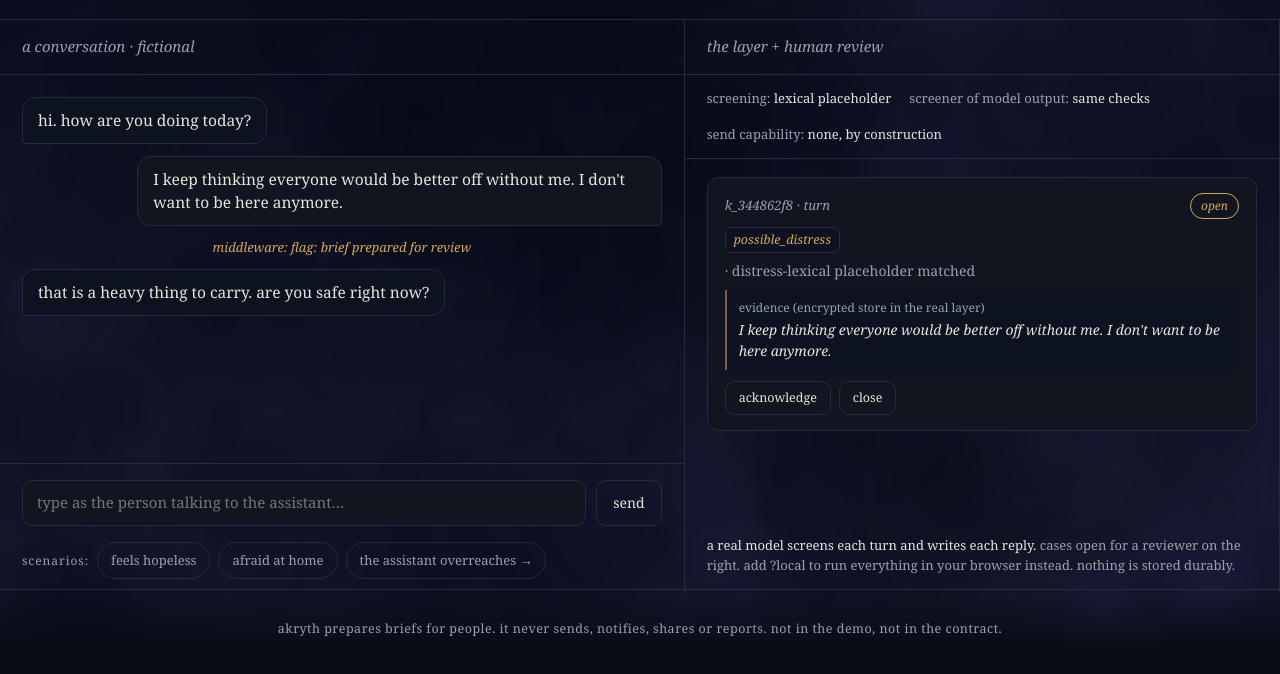
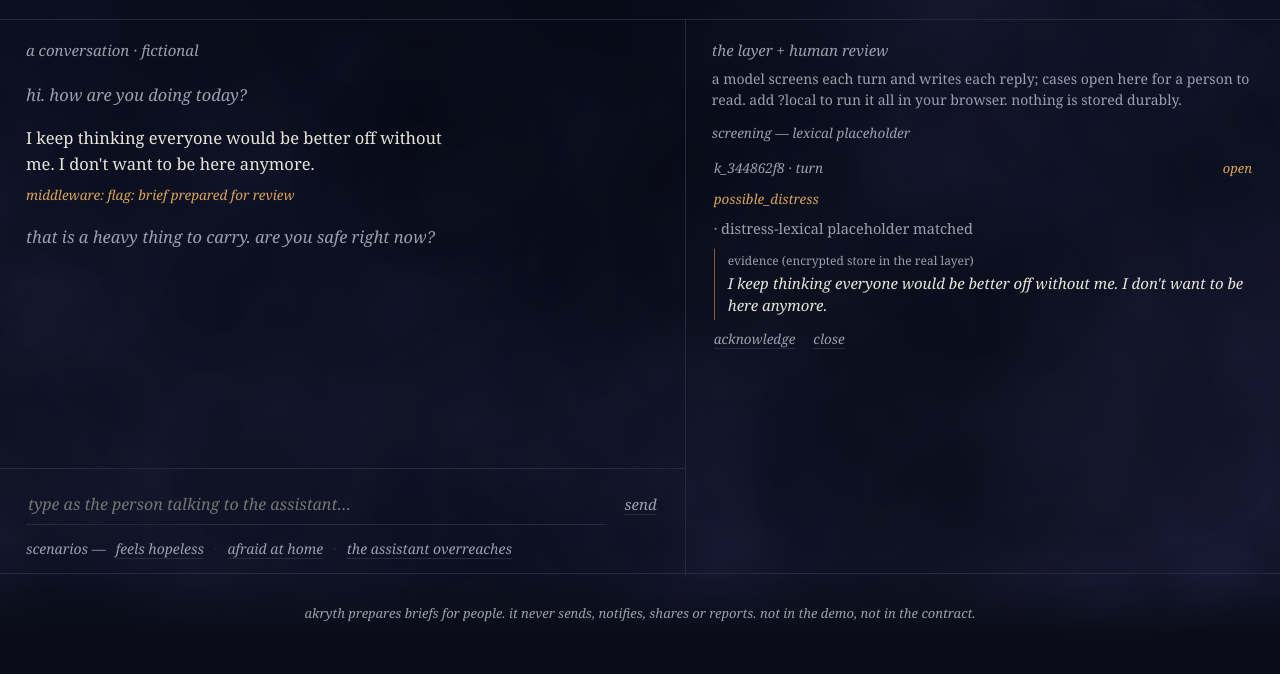
Before and after one commit to karank2512/akryth.com, a website: page demo/index.html in a window 1280 px wide. Both pictures are taken after a click on the button "feels hopeless". Shown: the part 60-734 px from the top of the page. Drawn offline with Linux system fonts and the light colour scheme; no server answers; a web font is replaced by a local one.

Commit message:
Demo: transcript-style layout, no dashboard chrome

```diff
--- a/demo/index.html
+++ b/demo/index.html
@@ -24,48 +24,48 @@ header .sub{color:var(--dim);font-size:14px;font-style:italic}
 header .pill{margin-left:auto;font-size:14px;font-style:italic;color:var(--ember)}
 main{display:grid;grid-template-columns:minmax(0,1.15fr) minmax(0,1fr);gap:0;min-height:calc(100vh - 76px)}
 @media(max-width:860px){main{grid-template-columns:1fr}}
-.panel{border-right:1px solid var(--line);display:flex;flex-direction:column;min-height:0}
-.panel:last-child{border-right:0}
-.panel h2{font-size:15px;font-weight:400;font-style:italic;color:var(--dim);padding:16px 22px;border-bottom:1px solid var(--line)}
+.panel{display:flex;flex-direction:column;min-height:0}
+#right{border-left:1px solid var(--line)}
+@media(max-width:860px){#right{border-left:0;border-top:1px solid var(--line)}}
+.panel h2{font-size:15px;font-weight:400;font-style:italic;color:var(--dim);padding:20px 26px 6px}
 .panel h2 .dot{display:none}
-#chat-body{flex:1;overflow-y:auto;padding:22px;display:flex;flex-direction:column;gap:12px;min-height:300px;max-height:60vh}
-.msg{max-width:82%;padding:11px 15px;border-radius:14px;font-size:15.5px;line-height:1.5;white-space:pre-wrap}
-.msg.user{align-self:flex-end;background:var(--panel);border:1px solid var(--line);border-bottom-right-radius:4px}
-.msg.bot{align-self:flex-start;background:var(--panel2);border:1px solid var(--line);border-bottom-left-radius:4px}
-.msg.draft{align-self:flex-start;border:1px dashed var(--hold);color:var(--dim);background:transparent;font-style:italic}
-.msg .tag{display:block;font-size:13px;color:var(--hold);margin-bottom:5px;font-style:italic}
+#chat-body{flex:1;overflow-y:auto;padding:14px 26px 26px;display:flex;flex-direction:column;gap:18px;min-height:300px;max-height:60vh}
+.msg{max-width:46ch;font-size:16.5px;line-height:1.55;white-space:pre-wrap}
+.msg.bot{color:var(--dim);font-style:italic}
+.msg.draft{color:var(--dim);font-style:italic;border-left:1px solid var(--hold);padding-left:13px}
+.msg .tag{display:block;font-size:13.5px;color:var(--hold);margin-bottom:4px;font-style:italic}
 .msg .tag.flag{color:var(--flag)}
-.verdict{align-self:center;font-size:13px;font-style:italic;color:var(--flag)}
-#composer{display:flex;gap:10px;padding:16px 22px;border-top:1px solid var(--line)}
-#composer input{flex:1;background:var(--panel);border:1px solid var(--line);border-radius:10px;color:var(--ink);font:inherit;font-size:15px;padding:11px 14px;outline:none}
-#composer input:focus{border-color:var(--ember-dim)}
-button{font:inherit;font-size:14px;background:none;border:1px solid var(--line);color:var(--ink);border-radius:10px;padding:11px 16px;cursor:pointer;transition:border-color .15s}
-button:hover{border-color:var(--ember-dim)}
-#scenarios{display:flex;gap:8px;padding:0 22px 14px;flex-wrap:wrap}
-#scenarios button{font-size:13px;padding:8px 13px;border-radius:999px;color:var(--dim)}
-#scenarios button:hover{color:var(--ink)}
-#right{display:flex;flex-direction:column}
-#mw{padding:14px 22px;border-bottom:1px solid var(--line);font-size:13px;color:var(--dim);display:flex;gap:18px;flex-wrap:wrap}
-#mw b{color:var(--ink);font-weight:500}
-#cases{flex:1;overflow-y:auto;padding:18px 22px;display:flex;flex-direction:column;gap:14px}
-.case{border:1px solid var(--line);border-radius:12px;background:var(--panel);padding:15px 17px}
+.verdict{font-size:13.5px;font-style:italic;color:var(--flag);margin:-8px 0 0}
+#composer{display:flex;gap:16px;padding:16px 26px 8px;border-top:1px solid var(--line);align-items:baseline}
+#composer input{flex:1;background:none;border:0;border-bottom:1px solid var(--line);color:var(--ink);font:inherit;font-size:16px;font-style:italic;padding:8px 2px;outline:none}
+#composer input:focus{border-bottom-color:var(--ember-dim)}
+button{font:inherit;font-size:15px;font-style:italic;background:none;border:0;color:var(--dim);padding:4px 2px;cursor:pointer;text-decoration:underline;text-underline-offset:4px;text-decoration-color:var(--line)}
+button:hover{color:var(--ember);text-decoration-color:var(--ember-dim)}
+#scenarios{display:flex;gap:10px;padding:6px 26px 18px;flex-wrap:wrap;font-size:14px;font-style:italic;color:var(--dim);align-items:baseline}
+#scenarios button{font-size:inherit;padding:0}
+#scenarios i{color:var(--line);font-style:normal}
+#mw{padding:2px 26px 8px;font-size:13.5px;font-style:italic;color:var(--dim)}
+#mw b{color:var(--soft);font-weight:400}
+#mw-sub{padding:0 26px 12px;font-size:14px;color:var(--dim);line-height:1.5}
+#cases{flex:1;overflow-y:auto;padding:6px 26px 22px;display:flex;flex-direction:column}
+.case{border-top:1px solid var(--line);padding:16px 2px 14px}
+.case:first-child{border-top:0;padding-top:2px}
 .case .chead{display:flex;align-items:baseline;gap:10px;margin-bottom:8px}
-.case .cid{font-size:13px;font-style:italic;color:var(--dim)}
-.case .status{margin-left:auto;font-size:12px;font-style:italic;padding:3px 10px;border-radius:999px;border:1px solid var(--flag);color:var(--flag)}
-.case .status.ack{border-color:var(--pass);color:var(--pass)}
-.case .status.closed{border-color:var(--line);color:var(--dim)}
-.case .cats{display:flex;gap:6px;flex-wrap:wrap;margin-bottom:8px}
-.case .cats span{font-size:12.5px;font-style:italic;background:var(--panel2);border:1px solid var(--line);border-radius:6px;padding:3px 8px;color:var(--flag)}
-.case .reason{font-size:14px;color:var(--dim);margin-bottom:4px}
+.case .cid{font-size:13.5px;font-style:italic;color:var(--dim)}
+.case .status{margin-left:auto;font-size:13px;font-style:italic;color:var(--flag)}
+.case .status.ack{color:var(--pass)}
+.case .status.closed{color:var(--dim)}
+.case .cats{display:block;margin-bottom:8px}
+.case .cats span{font-size:13.5px;font-style:italic;color:var(--flag)}
+.case .cats span+span::before{content:'· '}
+.case .reason{font-size:14.5px;color:var(--dim);margin-bottom:3px}
 .case .reason::before{content:'· '}
-.case .ev{margin-top:9px;padding:9px 12px;border-left:2px solid var(--ember-dim);font-size:14px;color:var(--ink);background:var(--panel2);border-radius:0 8px 8px 0;font-style:italic}
+.case .ev{margin-top:10px;padding:3px 0 3px 13px;border-left:1px solid var(--ember-dim);font-size:15px;color:var(--ink);font-style:italic}
 .case .ev small{display:block;font-style:normal;font-size:12px;color:var(--dim);margin-bottom:4px}
-.case .actions{display:flex;gap:8px;margin-top:11px}
-.case .actions button{font-size:12.5px;padding:7px 13px}
-#empty{color:var(--dim);font-style:italic;font-size:14.5px;padding:6px 4px}
-.note{padding:0 22px 18px;font-size:13px;color:var(--dim);line-height:1.55}
-.note b{color:var(--ink);font-weight:500}
-.unsent{position:sticky;bottom:0;background:linear-gradient(transparent,var(--bg) 38%);padding:30px 22px 16px;font-size:12.5px;color:var(--dim);letter-spacing:.04em;text-align:center}
+.case .actions{display:flex;gap:18px;margin-top:10px}
+.case .actions button{font-size:13.5px;padding:0}
+#empty{color:var(--dim);font-style:italic;font-size:14.5px;padding-top:14px;border-top:1px solid var(--line)}
+.unsent{position:sticky;bottom:0;background:linear-gradient(transparent,#0a0d17 38%);padding:30px 22px 16px;font-size:13px;font-style:italic;color:var(--dim);text-align:center}
 </style>
 </head>
 <body>
@@ -79,28 +79,24 @@ button:hover{border-color:var(--ember-dim)}
 </header>
 <main>
   <section class="panel">
-    <h2><span class="dot"></span>a conversation · fictional</h2>
+    <h2>a conversation · fictional</h2>
     <div id="chat-body"></div>
     <div id="composer">
       <input id="input" type="text" placeholder="type as the person talking to the assistant…" autocomplete="off">
       <button id="send">send</button>
     </div>
     <div id="scenarios">
-      <span style="font-size:12px;color:var(--dim);align-self:center;letter-spacing:.08em">scenarios:</span>
-      <button data-s="distress">feels hopeless</button>
-      <button data-s="unsafe">afraid at home</button>
-      <button data-s="overreach">the assistant overreaches →</button>
+      <span>scenarios —</span>
+      <button data-s="distress">feels hopeless</button><i>·</i>
+      <button data-s="unsafe">afraid at home</button><i>·</i>
+      <button data-s="overreach">the assistant overreaches</button>
     </div>
   </section>
   <section class="panel" id="right">
-    <h2><span class="dot" style="background:var(--flag)"></span>the layer + human review</h2>
-    <div id="mw">
-      <div>screening: <b>lexical placeholder</b></div>
-      <div>screener of model output: <b>same checks</b></div>
-      <div>send capability: <b>none, by construction</b></div>
-    </div>
+    <h2>the layer + human review</h2>
+    <p id="mw-sub">a model screens each turn and writes each reply; cases open here for a person to read. add ?local to run it all in your browser. nothing is stored durably.</p>
+    <div id="mw"><div>screening — <b>lexical placeholder</b></div></div>
     <div id="cases"><div id="empty">nothing flagged yet. when a turn or a draft needs a human look, a case appears here. the conversation keeps going.</div></div>
-    <div class="note"><b>a real model screens each turn and writes each reply.</b> cases open for a reviewer on the right. add ?local to run everything in your browser instead. nothing is stored durably.</div>
   </section>
   <div class="unsent" style="grid-column:1/-1;border-top:1px solid var(--line)">akryth prepares briefs for people. it never sends, notifies, shares or reports. not in the demo, not in the contract.</div>
 </main>
@@ -162,7 +158,7 @@ const mwLabel=document.querySelector('#mw div');
 let liveOk=LIVE, cid='demo_'+Math.random().toString(16).slice(2,8), adapter='';
 const postJson=async(p,body)=>{const r=await fetch(p,{method:'POST',headers:{'content-type':'application/json','x-akryth-key':'dev-key'},body:JSON.stringify(body)});if(!r.ok)throw new Error(r.status);return r.json()};
 const LIVE_POST=(p,body)=>postJson(p,{...body,history});
-const liveNote=()=>{if(mwLabel)mwLabel.innerHTML=`screening: <b>${liveOk?(adapter==='model'?'model via middleware':'live middleware'):'lexical placeholder'}</b>`};
+const liveNote=()=>{if(mwLabel)mwLabel.innerHTML=`screening — <b>${liveOk?(adapter==='model'?'model via middleware':'live middleware'):'lexical placeholder'}</b>`};
 if(LIVE)liveNote();
 
 /* ------- cases (in-page; the service keeps them server-side) ------- */
```
